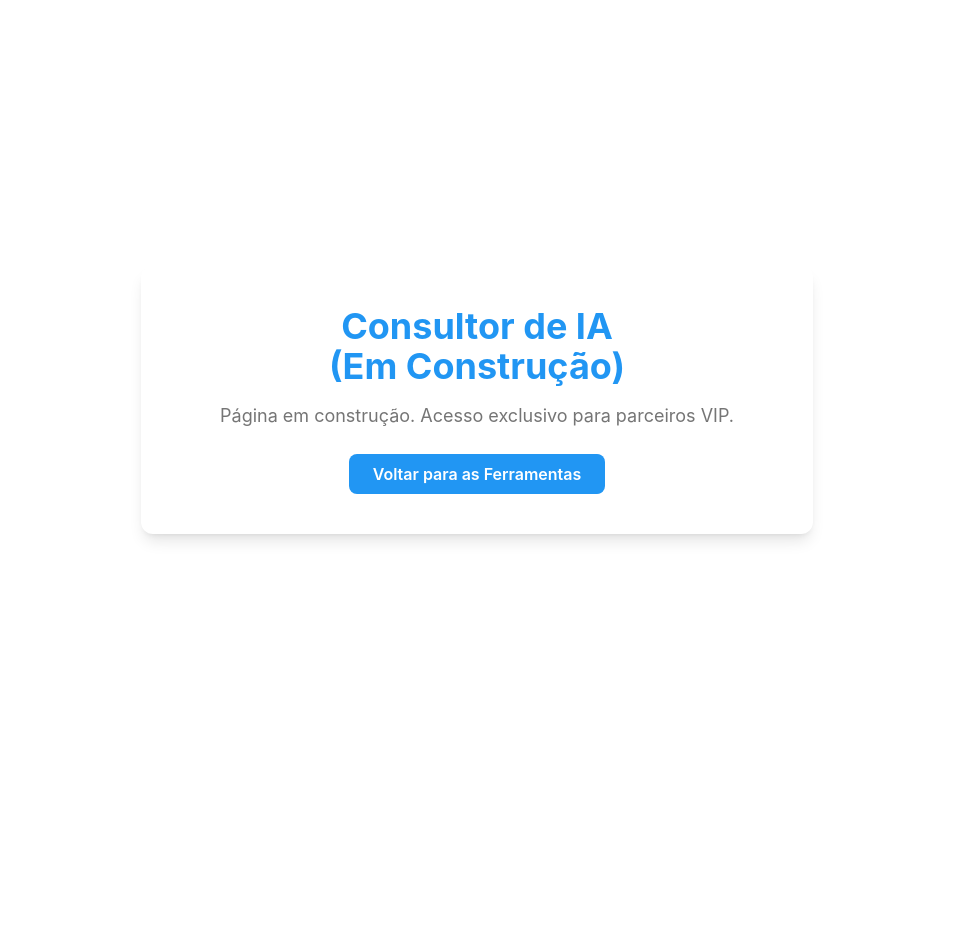
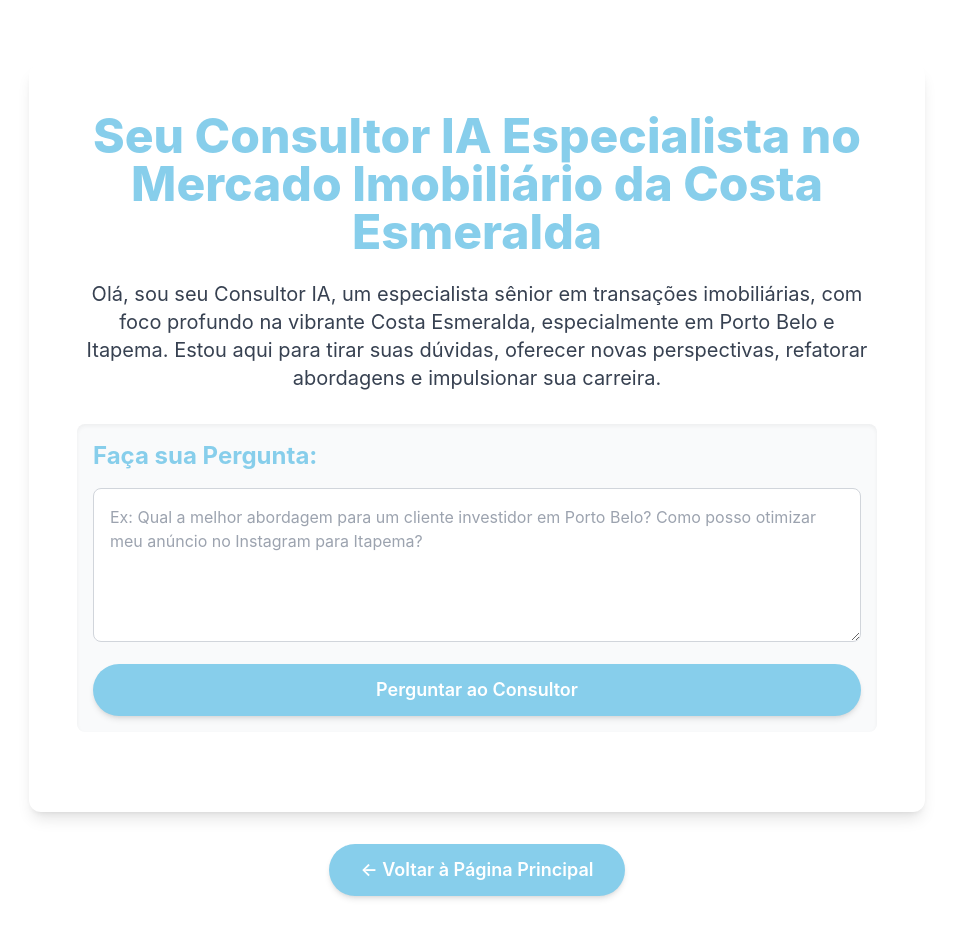
Before and after one commit to samuelwhite777/kc-imobtech-tools, a plain HTML site: page consultor-ia.html in a window 1280 px wide. Shown: the whole page, without its empty margins (163-1116 px from the left). Before the commit the page ends 800 px from the top, so only its background shows below. Drawn offline with nearby package versions, Linux system fonts and the light colour scheme.

Commit message:
Atualizar o consultor-ia.html

```diff
--- a/consultor-ia.html
+++ b/consultor-ia.html
@@ -3,58 +3,165 @@
 <head>
     <meta charset="UTF-8">
     <meta name="viewport" content="width=device-width, initial-scale=1.0">
-    <title>Kevillen Costa | Consultor de IA - Em Construção</title>
-    <!-- Tailwind CSS CDN para estilização rápida e responsiva -->
+    <title>Consultor IA Especialista em Imóveis - Costa Esmeralda</title>
+    <!-- Incluindo Tailwind CSS -->
     <script src="https://cdn.tailwindcss.com"></script>
+    <style>
+        body {
+            font-family: 'Inter', sans-serif;
+            background-color: #FFFFFF; /* Fundo branco */
+        }
+        /* Define as cores azul bebê para o texto e detalhes */
+        .text-baby-blue-dark {
+            color: #87CEEB; /* Um azul mais escuro, como Sky Blue, para títulos e destaque */
+        }
+        .text-baby-blue {
+            color: #ADD8E6; /* Azul bebê para textos secundários */
+        }
+        .bg-baby-blue-light {
+            background-color: #E0F2F7; /* Azul mais claro para botões */
+        }
+        .bg-baby-blue-dark-button {
+            background-color: #87CEEB; /* Azul mais escuro para botões de hover/primários */
+        }
+        .bg-baby-blue-dark-button:hover {
+            background-color: #6495ED; /* CornflowerBlue para um hover ainda mais pronunciado */
+        }
+        .spinner {
+            border: 4px solid rgba(0, 0, 0, 0.1);
+            border-left-color: #87CEEB;
+            border-radius: 50%;
+            width: 24px;
+            height: 24px;
+            animation: spin 1s linear infinite;
+            display: inline-block;
+            vertical-align: middle;
+            margin-right: 8px;
+        }
+        @keyframes spin {
+            0% { transform: rotate(0deg); }
+            100% { transform: rotate(360deg); }
+        }
+        /* Estilos para o conteúdo formatado do consultor */
+        #consultantResponse p {
+            margin-bottom: 1rem;
+        }
+        #consultantResponse strong {
+            font-weight: 700;
+            color: #5B92E5; /* Um azul um pouco mais forte para negrito */
+        }
+        #consultantResponse ul {
+            list-style-type: disc;
+            margin-left: 20px;
+            margin-bottom: 1rem;
+        }
+        #consultantResponse li {
+            margin-bottom: 0.5rem;
+        }
+    </style>
+</head>
+<body class="p-4 sm:p-8 md:p-12 lg:p-16 flex flex-col min-h-screen">
+    <div class="max-w-4xl mx-auto flex-grow bg-white rounded-xl shadow-lg p-6 sm:p-8 md:p-10 lg:p-12">
+        <h1 class="text-3xl sm:text-4xl md:text-5xl font-extrabold text-center mb-6 text-baby-blue-dark">
+            Seu Consultor IA Especialista no Mercado Imobiliário da Costa Esmeralda
+        </h1>
+        <p class="text-base sm:text-lg md:text-xl text-center mb-8 text-gray-700">
+            Olá, sou seu Consultor IA, um especialista sênior em transações imobiliárias, com foco profundo na vibrante Costa Esmeralda, especialmente em Porto Belo e Itapema. Estou aqui para tirar suas dúvidas, oferecer novas perspectivas, refatorar abordagens e impulsionar sua carreira.
+        </p>
+
+        <div class="mb-8 p-4 bg-gray-50 rounded-lg shadow-inner">
+            <h2 class="text-xl sm:text-2xl font-bold mb-4 text-baby-blue-dark">Faça sua Pergunta:</h2>
+            <textarea
+                id="questionInput"
+                rows="5"
+                class="w-full p-4 rounded-lg border border-gray-300 focus:outline-none focus:ring-2 focus:ring-baby-blue-light resize-y text-gray-800"
+                placeholder="Ex: Qual a melhor abordagem para um cliente investidor em Porto Belo? Como posso otimizar meu anúncio no Instagram para Itapema?"></textarea>
+            <button
+                onclick="askConsultant()"
+                id="askButton"
+                class="mt-4 w-full py-3 px-6 rounded-full bg-baby-blue-dark-button text-white font-semibold text-lg shadow-md hover:shadow-lg transform transition duration-300 hover:scale-105 flex items-center justify-center">
+                <span id="buttonText">Perguntar ao Consultor</span>
+                <div id="loadingSpinner" class="spinner hidden"></div>
+            </button>
+        </div>
+
+        <div id="responseArea" class="p-6 bg-blue-50 rounded-lg shadow-md border border-baby-blue-light text-gray-800 hidden">
+            <h2 class="text-xl sm:text-2xl font-bold mb-3 text-baby-blue-dark">Resposta do Consultor:</h2>
+            <div id="consultantResponse" class="text-gray-700 text-base sm:text-lg">
+                <!-- A resposta do consultor aparecerá aqui -->
+            </div>
+        </div>
+    </div>
+
+    <!-- Botão Voltar -->
+    <div class="mt-8 text-center">
+        <a href="index.html" class="inline-block py-3 px-8 rounded-full bg-baby-blue-dark-button text-white font-semibold text-lg shadow-md hover:shadow-lg transform transition duration-300 hover:scale-105">
+            &#8592; Voltar à Página Principal
+        </a>
+    </div>
+
     <script>
-        // Configuração personalizada do Tailwind CSS, incluindo novas cores para o tema claro
-        tailwind.config = {
-            theme: {
-                extend: {
-                    fontFamily: {
-                        sans: ['Inter', 'sans-serif'],
-                    },
-                    colors: {
-                        'background-light': '#F8F8F8',      /* Fundo branco-quente */
-                        'card-white': '#FFFFFF',             /* Cor de fundo dos cartões */
-                        'accent-blue': '#2196F3',            /* Azul vibrante para destaque */
-                        'text-dark-gray': '#4A4A4A',         /* Cor principal para o texto */
-                        'text-medium-gray': '#757575',       /* Cor para texto secundário */
-                    },
+        async function askConsultant() {
+            const questionInput = document.getElementById('questionInput');
+            const consultantResponse = document.getElementById('consultantResponse');
+            const responseArea = document.getElementById('responseArea');
+            const askButton = document.getElementById('askButton');
+            const buttonText = document.getElementById('buttonText');
+            const loadingSpinner = document.getElementById('loadingSpinner');
+            const question = questionInput.value.trim();
+
+            if (question === "") {
+                consultantResponse.innerHTML = "<p>Por favor, digite sua pergunta antes de consultar o especialista.</p>";
+                responseArea.classList.remove('hidden');
+                return;
+            }
+
+            // Exibir loading
+            buttonText.textContent = "Consultando...";
+            loadingSpinner.classList.remove('hidden');
+            askButton.disabled = true; // Desabilita o botão enquanto carrega
+
+            consultantResponse.innerHTML = "<p>Carregando resposta...</p>";
+            responseArea.classList.remove('hidden');
+
+            try {
+                let chatHistory = [];
+                // Modificação do prompt para instruir o Gemini a usar HTML para formatação
+                const fullPrompt = question + " Considerando que sou um corretor de imóveis focado em Porto Belo e Itapema, Costa Esmeralda, SC. Responda como um corretor sênior, dando dicas, métodos de abordagem, melhoria, outro ponto de vista e refatoração de situações. Formate sua resposta usando tags HTML como <p>, <strong>, <ul>, <li> e <br> para melhor legibilidade.";
+
+                chatHistory.push({ role: "user", parts: [{ text: fullPrompt }] });
+                const payload = { contents: chatHistory };
+                const apiKey = "AIzaSyCAdsR2LQb2SCTG1y5JYCrA4XVy0i-96NM"; // Seu API Key fornecido
+                const apiUrl = `https://generativelanguage.googleapis.com/v1beta/models/gemini-2.0-flash:generateContent?key=${apiKey}`;
+
+                const response = await fetch(apiUrl, {
+                    method: 'POST',
+                    headers: { 'Content-Type': 'application/json' },
+                    body: JSON.stringify(payload)
+                });
+
+                const result = await response.json();
+
+                if (result.candidates && result.candidates.length > 0 &&
+                    result.candidates[0].content && result.candidates[0].content.parts &&
+                    result.candidates[0].content.parts.length > 0) {
+                    const text = result.candidates[0].content.parts[0].text;
+                    consultantResponse.innerHTML = text; // Usar innerHTML para renderizar o HTML
+                } else {
+                    consultantResponse.innerHTML = "<p>Não foi possível obter uma resposta. Tente novamente ou reformule a pergunta.</p>";
+                    console.error("Estrutura de resposta inesperada:", result);
                 }
+            } catch (error) {
+                console.error("Erro ao chamar a API Gemini:", error);
+                consultantResponse.innerHTML = "<p>Ocorreu um erro ao conectar com o Consultor IA. Por favor, tente novamente mais tarde.</p>";
+            } finally {
+                // Ocultar loading
+                buttonText.textContent = "Perguntar ao Consultor";
+                loadingSpinner.classList.add('hidden');
+                askButton.disabled = false; // Habilita o botão
+                questionInput.value = ""; // Limpa a área de input
             }
         }
     </script>
-    <style>
-        /* Estilos personalizados para o corpo da página */
-        body {
-            font-family: 'Inter', sans-serif; /* Define a fonte principal */
-            background-color: theme('colors.background-light'); /* Usa a nova cor de fundo clara */
-            color: theme('colors.text-dark-gray'); /* Define a nova cor do texto principal */
-            min-height: 100vh; /* Garante que o corpo ocupe toda a altura da viewport */
-            display: flex; /* Habilita o Flexbox para centralizar o conteúdo */
-            flex-direction: column; /* Organiza os itens em coluna */
-            align-items: center; /* Centraliza horizontalmente */
-            justify-content: center; /* Centraliza verticalmente */
-        }
-    </style>
-</head>
-<body class="p-4 sm:p-8">
-    <!-- Contêiner principal do conteúdo -->
-    <div class="bg-card-white rounded-xl shadow-lg p-6 sm:p-10 max-w-2xl w-full text-center">
-        <!-- Título principal da página -->
-        <h1 class="text-3xl sm:text-4xl font-bold text-accent-blue mb-4">
-            Consultor de IA <br> (Em Construção)
-        </h1>
-        <!-- Parágrafo de descrição do serviço -->
-        <p class="text-text-medium-gray text-lg mb-6">
-            Página em construção. Acesso exclusivo para parceiros VIP.
-        </p>
-        <!-- Botão para voltar à página de ferramentas -->
-        <a href="index.html" class="inline-block bg-accent-blue text-white font-semibold py-2 px-6 rounded-lg hover:bg-blue-700 transition-colors duration-300">
-            Voltar para as Ferramentas
-        </a>
-    </div>
-
 </body>
 </html>
```
